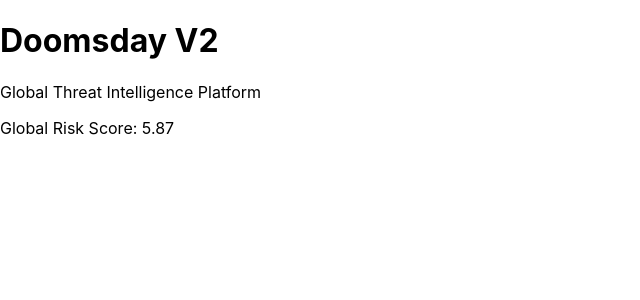
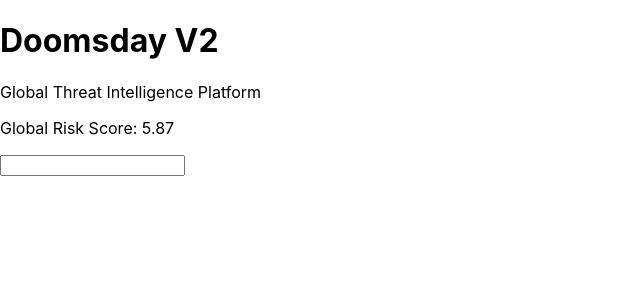
Before and after one commit to Bavianx/Doomsday_V2, a React (Create React App) app in the folder frontend/: page / in a window 1280 px wide. Shown: the top 300 px of the page, without its empty margins (0-640 px from the left). Built offline with nearby package versions, Linux system fonts and the light colour scheme.

Commit message:
React fundamentals: useState counter, props, interface, live search bar

```diff
--- a/frontend/src/App.tsx
+++ b/frontend/src/App.tsx
@@ -1,5 +1,18 @@
 import React from 'react';
+import { useState } from 'react'
 
+function SearchBar() {
+  const [query, setQuery] = useState('')
+  return (
+    <div>
+      <input
+        type="text"
+        value={query} // Current state of the input
+        onChange={(e) => setQuery(e.target.value)}  // updates the request state on each keystroke //
+      />
+    </div>
+  )
+}
 
 function ThreatScore({score}: { score: number }) {
   return (
@@ -15,6 +28,7 @@
       <h1>Doomsday V2</h1>
       <p>Global Threat Intelligence Platform</p>
       <ThreatScore score={5.87} />
+      < SearchBar/>
     </div>
   );
 }
@@ -22,4 +36,5 @@
 
 
 
+
 export default App;
```
